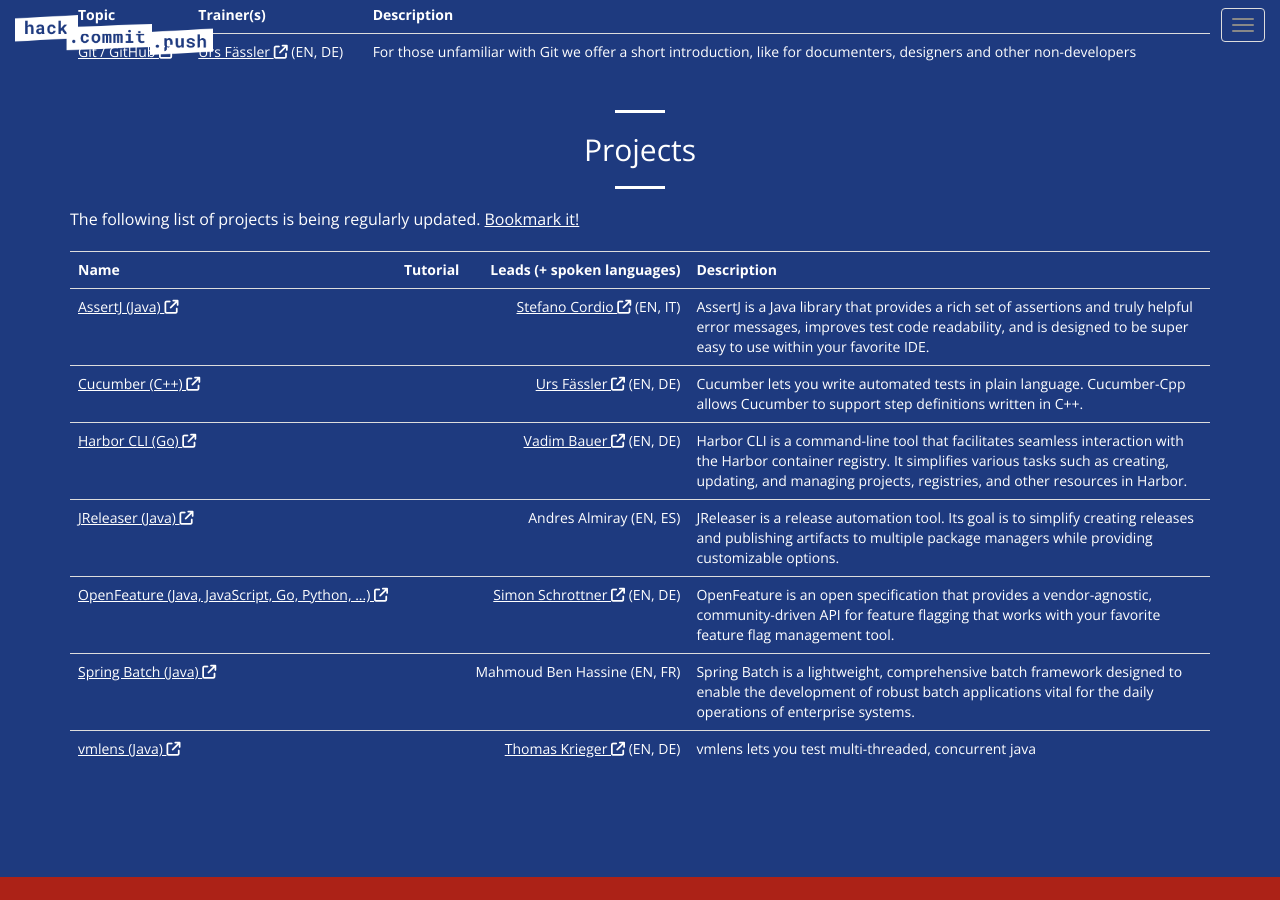
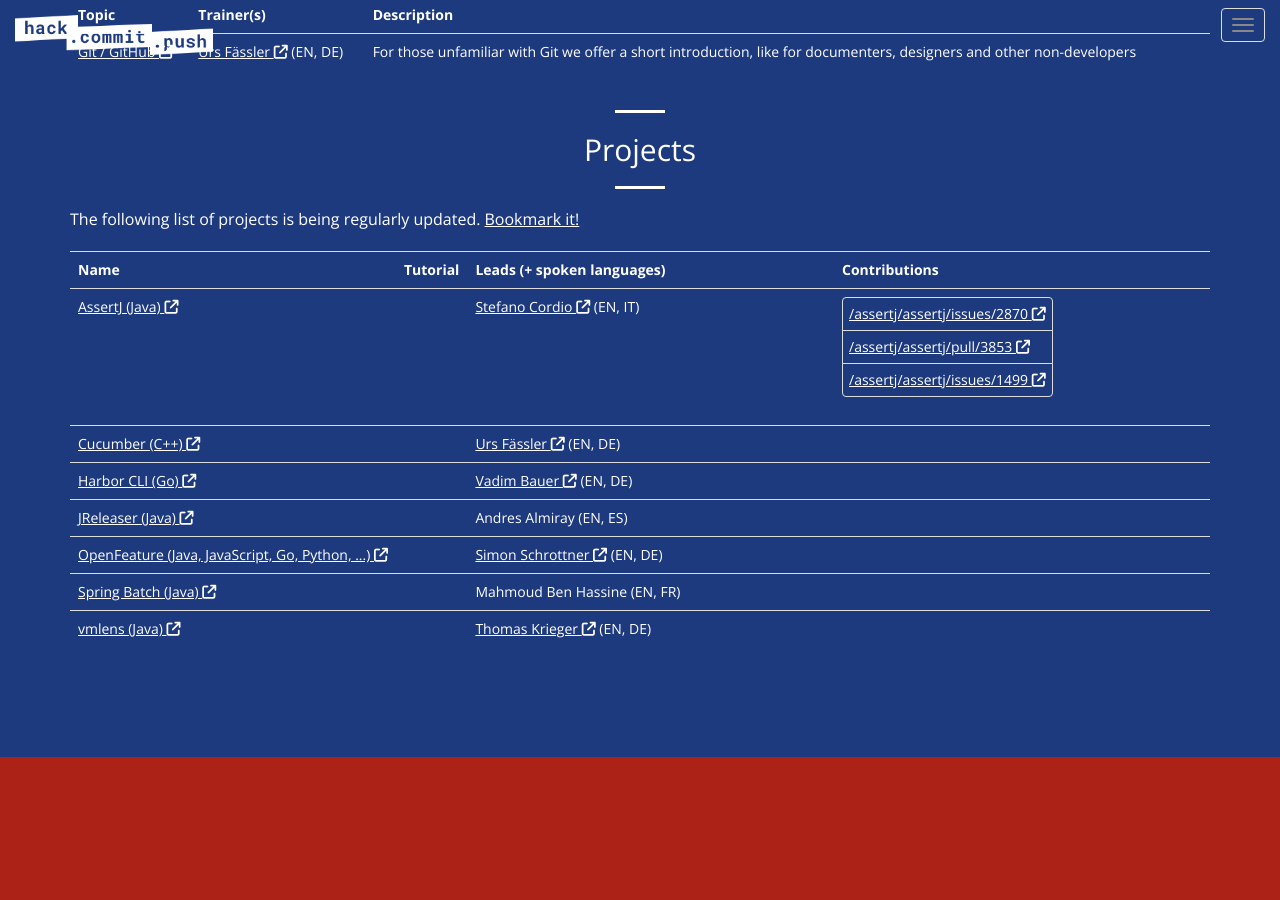
Before and after one commit to hack-commit-push/winterthur2025, a Jekyll site: the page built from index.html, in a window 1280 px wide and 900 px high, scrolled down 4513 px. Built offline with Jekyll 4.4.1, drawn with Linux system fonts in a browser that asks for light colours; part of the change alters nothing that is shown.

Commit message:
Add AssertJ contributions

```diff
--- a/_data/projects.yml
+++ b/_data/projects.yml
@@ -52,6 +52,10 @@
         - EN
         - IT
   contributions:
+    - https://github.com/assertj/assertj/issues/2870
+    - https://github.com/assertj/assertj/pull/3853
+      # FIXME replace with PR when ready
+    - https://github.com/assertj/assertj/issues/1499
 - name: Cucumber (C++)
   url: https://github.com/cucumber/cucumber-cpp
   description: Cucumber lets you write automated tests in plain language. Cucumber-Cpp allows Cucumber to support step definitions written in C++.
```
